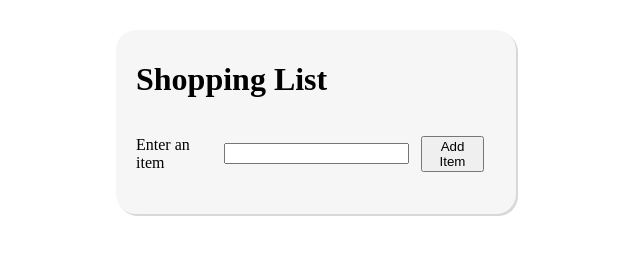
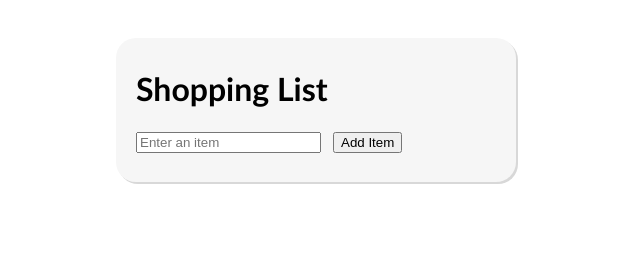
Before and after one commit to aysenuron/ShoppingList, a plain HTML site: page index.html in a window 1280 px wide. Shown: the whole page, without its empty margins (324-964 px from the left). Drawn offline with Linux system fonts and the light colour scheme.

Commit message:
Change font family to sans serif. Add margins.

```diff
--- a/index.html
+++ b/index.html
@@ -12,8 +12,7 @@
         <h1>Shopping List</h1>
 
         <div class="add-list">
-            <p>Enter an item</p>
-            <input id="input" type="text">
+            <input id="input" type="text" placeholder="Enter an item">
             <button class="add-item">Add Item</button>
             <pre id="item"></pre>
         </div>
--- a/style.css
+++ b/style.css
@@ -1,7 +1,14 @@
+body{
+    display: flex;
+    align-items: center;
+    justify-content: center;
+}
+
 main {
+    font-family: 'Gill Sans', 'Gill Sans MT', Calibri, 'Trebuchet MS', sans-serif;
     width: 360px;
     padding: 10px 20px;
-    margin: auto auto;
+    margin: auto 8px;
     margin-top: 30px;
     background-color: #f6f6f6;
     box-shadow: 2px 2px #d8d8d8;
```
